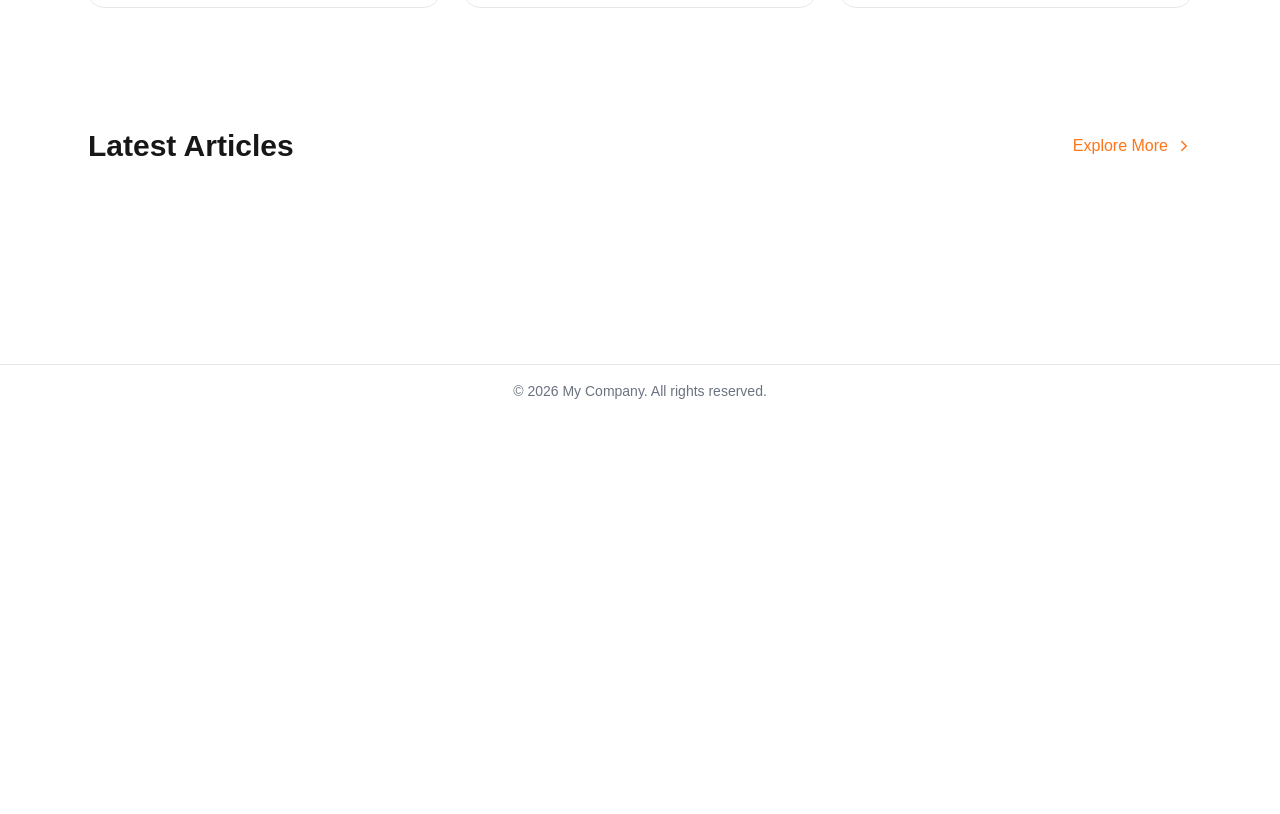
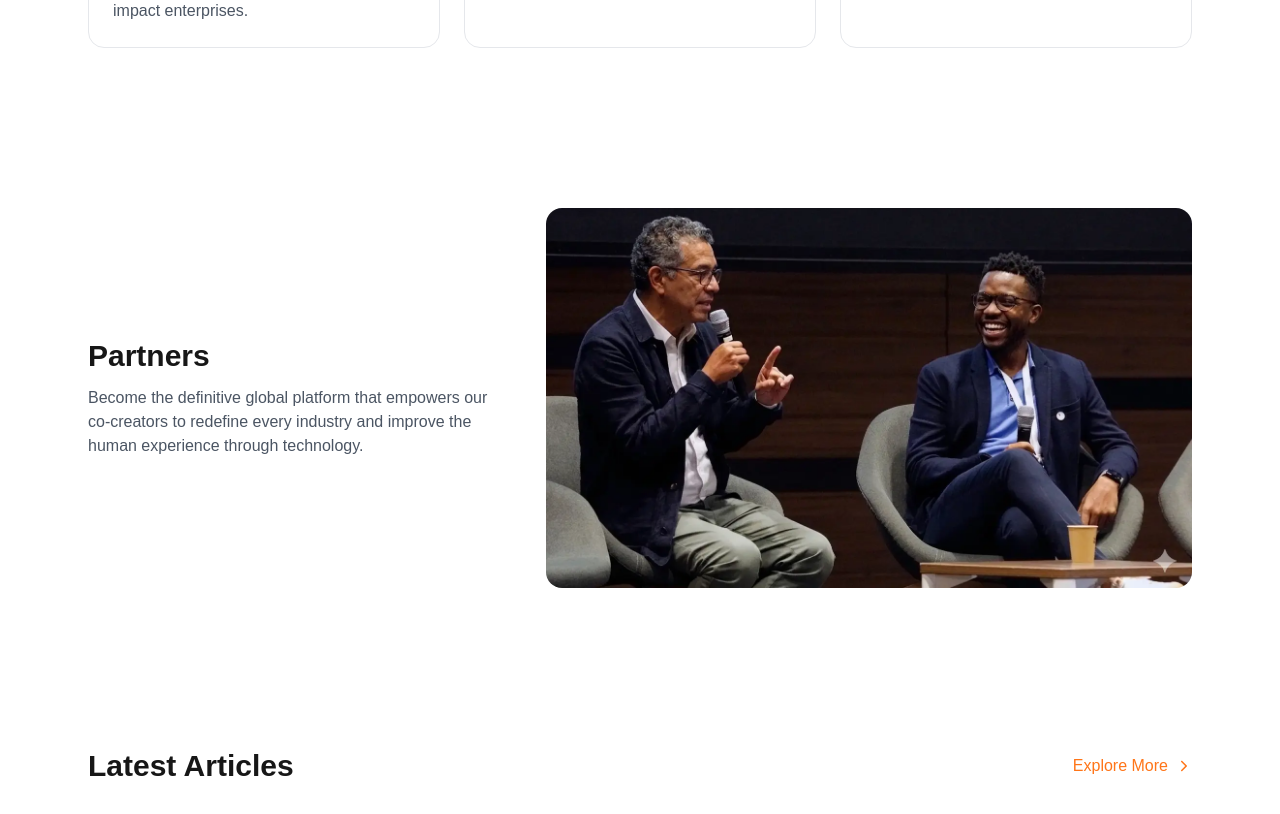
Before and after one commit to Rizkydba/simple-blog-app, a Next.js app: page / in a window 1280 px wide. Shown: the part 1520-2334 px from the top of the page. Before the commit the page ends 1937 px from the top, so only its background shows below. Built offline with nearby package versions, Linux system fonts and the light colour scheme.

Commit message:
feat: add content to homepage

```diff
--- a/src/app/page.tsx
+++ b/src/app/page.tsx
@@ -122,7 +122,7 @@ export default function HomePage() {
       </section>
 
       {/* VISION */}
-      <section className="max-w-6xl mx-auto px-4 md:px-6 py-10">
+      <section className="max-w-6xl mx-auto px-4 md:px-6 py-20">
         <div className="space-y-10">
           <div className="space-y-3">
             <motion.h2
@@ -171,6 +171,40 @@ export default function HomePage() {
                 </p>
               </motion.div>
             ))}
+          </div>
+        </div>
+      </section>
+
+      {/* BLOCK CONTENT */}
+      <section className="max-w-6xl mx-auto px-4 md:px-6 py-20">
+        <div className="grid grid-cols-[40%_auto] items-center gap-4">
+          <div className="space-y-3">
+            <motion.h2
+            initial={{ opacity: 0, y: 0 }}
+            whileInView={{ opacity: 1, y: 0 }}
+            viewport={{ once: true }}
+            transition={{ duration: 1.4 }}
+            className="text-3xl font-bold">
+              Partners
+            </motion.h2>
+
+            <motion.p
+            initial={{ opacity: 0, y: 20 }}
+            whileInView={{ opacity: 1, y: 0 }}
+            viewport={{ once: true }}
+            transition={{ duration: 0.8 }}
+            className="text-gray-600 pr-8">
+              Become the definitive global platform that empowers our co-creators to redefine every industry and improve the human experience through technology.
+            </motion.p>
+          </div>
+          <div>
+            <motion.img
+            initial={{ opacity: 0, y: 0, x: 20}}
+            whileInView={{ opacity: 1, y: 0, x: 0 }}
+            viewport={{ once: true }}
+            transition={{ duration: 0.8 }}
+            src="/images/Image-Generates.webp"
+            className="w-full h-full rounded-2xl"/>
           </div>
         </div>
       </section>
```
Also changed, not shown: public/images/Image-Generates.webp (added).
